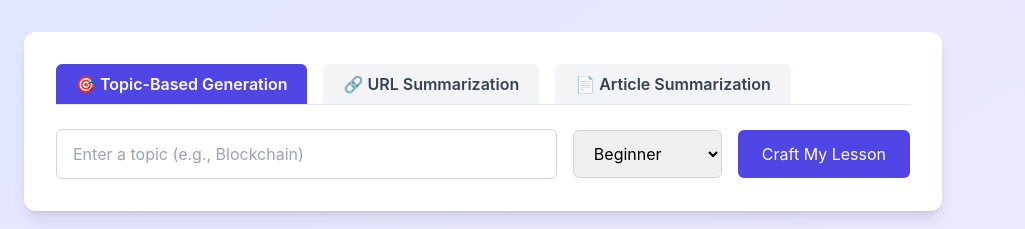
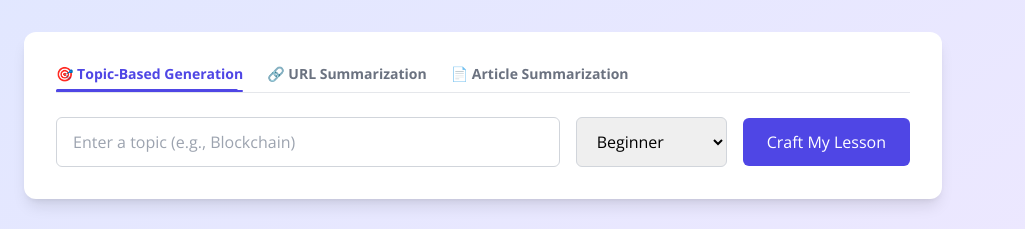
Before and after one commit to monickark/learn2earn, a React (Vite) app in the folder learn2earn-ai/client/: page / in a window 1280 px wide. Shown: the part 136-365 px from the top of the page, without its empty margins (0-1025 px from the left). Built offline with nearby package versions, Linux system fonts and the light colour scheme; no server answers.

Commit message:
added styles

```diff
--- a/learn2earn-ai/client/src/App.jsx
+++ b/learn2earn-ai/client/src/App.jsx
@@ -76,7 +76,7 @@ export default function App() {
   };
 
   return (
-    <>
+    <div className="font-openSans">
       <Walkthrough showTour={showTour} />
       <div className="min-h-screen bg-gradient-to-br from-indigo-100 to-purple-100 p-6">
 
@@ -124,6 +124,6 @@ export default function App() {
           )}
         </div>
       </div>
-    </>
+    </div>
   );
 }
--- a/learn2earn-ai/client/src/components/ContentForm.jsx
+++ b/learn2earn-ai/client/src/components/ContentForm.jsx
@@ -1,5 +1,5 @@
 // src/components/ContentForm.jsx
-import { useState } from 'react';
+import { useRef, useEffect, useState } from 'react';
 import TopicForm from './forms/TopicForm';
 import UrlForm from './forms/UrlForm';
 import ArticleForm from './forms/ArticleForm';
@@ -17,31 +17,53 @@ export default function ContentForm({
     { key: 'article', label: '📄 Article Summarization' },
   ];
 
+   // Highlight position state
+  const [highlightStyle, setHighlightStyle] = useState({});
+  const tabRefs = useRef({});
+
+  useEffect(() => {
+    const activeElement = tabRefs.current[activeTab];
+    if (activeElement) {
+      setHighlightStyle({
+        width: `${activeElement.offsetWidth}px`,
+        transform: `translateX(${activeElement.offsetLeft}px)`,
+      });
+    }
+  }, [activeTab]);
+
   return (
     <div className="bg-white p-6 md:p-8 rounded-xl shadow-lg space-y-6">
       {/* Tab Heading */}
-      <div className="flex justify-start space-x-4 border-b border-gray-200 mb-4">
+      <div className="relative border-b border-gray-200 mb-4">
+        <span
+          className="absolute bottom-0 h-[3px] bg-indigo-600 rounded-full transition-all duration-300"
+          style={highlightStyle}
+        />
+        <div className="flex space-x-6">
         {tabs.map(({ key, label }) => (
           <button
             key={key}
+              ref={(el) => (tabRefs.current[key] = el)}
             onClick={() => setActiveTab(key)}
-            className={`px-5 py-2 font-semibold rounded-t-md transition-all ${
+             className={`relative pb-2 text-sm font-semibold transition-all duration-300 ${
               activeTab === key
-                ? 'bg-indigo-600 text-white'
-                : 'bg-gray-100 text-gray-700 hover:bg-indigo-100 hover:text-indigo-700'
+                ? 'text-indigo-600 after:absolute after:bottom-0 after:left-0 after:w-full after:h-[2px] after:bg-indigo-600 after:rounded-full'
+                : 'text-gray-500 hover:text-indigo-600 after:absolute after:bottom-0 after:left-0 after:w-0 after:h-[2px] after:bg-indigo-400 after:rounded-full hover:after:w-full after:transition-all after:duration-300'
             }`}
           >
             {label}
           </button>
         ))}
       </div>
-
+        </div>
       {/* Tab Content */}
+      <div className="animate-slideFade">
       {activeTab === 'topic' && <TopicForm onSubmit={onSubmit} />}
       {activeTab === 'url' && <UrlForm onSummarizeUrl={onSummarizeUrl} />}
       {activeTab === 'article' && (
         <ArticleForm onSummarizeArticle={onSummarizeArticle} />
       )}
+      </div>
     </div>
   );
 }
--- a/learn2earn-ai/client/src/components/TrendingTopics.jsx
+++ b/learn2earn-ai/client/src/components/TrendingTopics.jsx
@@ -1,20 +1,63 @@
+import { motion } from "framer-motion";
+import { useEffect, useRef, useState } from "react";
+
 export default function TrendingTopics({ topics = [], onClick }) {
+  const scrollRef = useRef(null);
+  const [direction, setDirection] = useState(1); // 1 = right, -1 = left
+
+  useEffect(() => {
+    const el = scrollRef.current;
+    if (!el) return;
+
+    let scrollInterval = setInterval(() => {
+      if (direction === 1 && el.scrollLeft >= el.scrollWidth - el.clientWidth) {
+        setDirection(-1); // reached end → go left
+      } else if (direction === -1 && el.scrollLeft <= 0) {
+        setDirection(1); // reached start → go right
+      }
+      el.scrollLeft += direction; // move 1px per tick
+    }, 25);
+
+    return () => clearInterval(scrollInterval);
+  }, [direction]);
+
   return (
-    <div className="bg-white p-4 rounded-lg shadow-md text-sm">
-      <h2 className="text-lg font-semibold mb-3 text-indigo-700">🔥 Trending Topics</h2>
-      <ul className="space-y-2">
+    <motion.div
+      className="p-0"
+      initial={{ opacity: 0, y: 5 }}
+      animate={{ opacity: 1, y: 0 }}
+      transition={{ duration: 0.3 }}
+    >
+      <h2 className="text-base font-semibold mb-2 text-indigo-700 flex items-center gap-1">
+        🔥 Trending
+      </h2>
+
+      {/* Mobile: auto-scroll bounce | Desktop: grid */}
+      <div
+        ref={scrollRef}
+        className="flex sm:grid sm:grid-cols-2 gap-2 sm:gap-x-3 sm:gap-y-1 overflow-x-auto no-scrollbar pb-1"
+        style={{ scrollBehavior: "smooth" }}
+      >
         {topics.map((item, idx) => (
-          <li key={idx}>
+          <motion.div
+            key={idx}
+            initial={{ opacity: 0, x: -6 }}
+            animate={{ opacity: 1, x: 0 }}
+            transition={{ delay: idx * 0.04, duration: 0.25 }}
+            className="flex-shrink-0 sm:flex-shrink"
+          >
             <button
-              onClick={() => onClick(item.topic, 'Beginner')}
-              className="text-indigo-600 hover:underline flex justify-between w-full"
+              onClick={() => onClick(item.topic, "Beginner")}
+              className="group flex items-center justify-between whitespace-nowrap px-3 py-1 rounded-md text-sm text-gray-700 bg-gray-50 hover:bg-indigo-50 hover:text-indigo-600 transition-all duration-150"
             >
-              <span>{item.topic}</span>
-              <span className="text-gray-500 ml-2">({item.count})</span>
+              <span className="truncate max-w-[140px]">{item.topic}</span>
+              <span className="text-gray-400 text-xs ml-2 group-hover:text-indigo-500">
+                {item.count}
+              </span>
             </button>
-          </li>
+          </motion.div>
         ))}
-      </ul>
-    </div>
+      </div>
+    </motion.div>
   );
 }
--- a/learn2earn-ai/client/src/index.css
+++ b/learn2earn-ai/client/src/index.css
@@ -1,7 +1,10 @@
+@import url('https://fonts.googleapis.com/css2?family=Open+Sans:wght@400;500;700&display=swap');
+
 @tailwind base;
 @tailwind components;
 @tailwind utilities;
 
-body {
-  font-family: 'Inter', sans-serif;
+
+html, body {
+  font-family: 'Open Sans', sans-serif;
 }
--- a/learn2earn-ai/client/tailwind.config.js
+++ b/learn2earn-ai/client/tailwind.config.js
@@ -5,7 +5,19 @@ module.exports = {
     "./src/**/*.{js,ts,jsx,tsx}", // ✅ Detects all your components in src
   ],
   theme: {
-    extend: {},
+     extend: {keyframes: {
+        slideFade: {
+          '0%': { opacity: 0, transform: 'translateY(10px)' },
+          '100%': { opacity: 1, transform: 'translateY(0)' },
+        },
+      },
+      animation: {
+        slideFade: 'slideFade 0.4s ease-out',
+      },
+      fontFamily: {
+        openSans: ['Open Sans', 'sans-serif'],
+      },
+    },
   },
   typography: (theme) => ({
   invert: {
```
